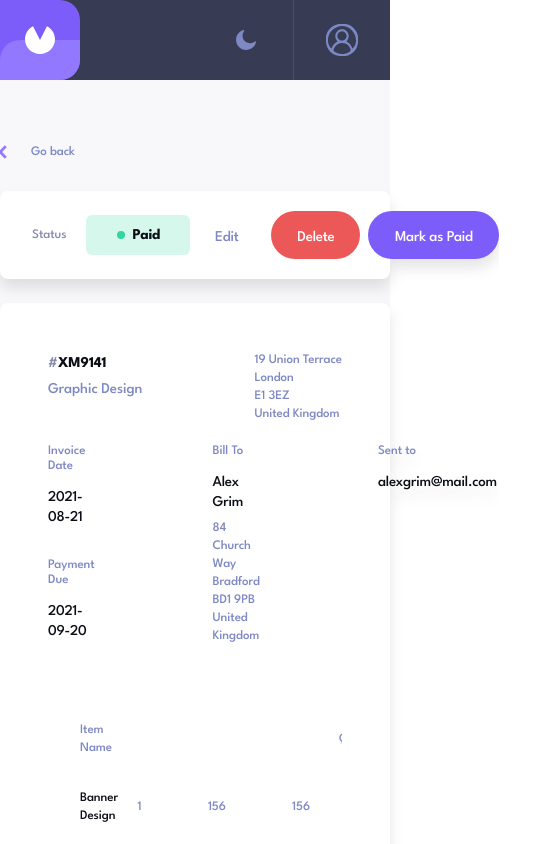
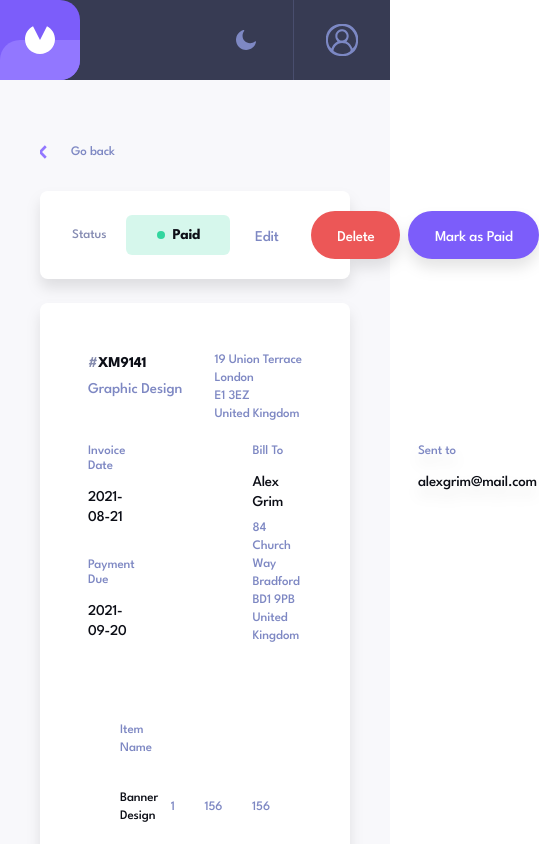
Before and after one commit to GiOrGI175/invoices-front, a Next.js app: page /invoices/1 in a window 390 px wide. Shown: the top 844 px of the page, 539 px wide, since content can reach past the window. Built offline with nearby package versions, Linux system fonts and the light colour scheme.

Commit message:
feature/imvoice tablet responsive

```diff
--- a/app/invoices/[invoicesId]/page.tsx
+++ b/app/invoices/[invoicesId]/page.tsx
@@ -19,7 +19,7 @@ export default function InvoicesId({
 
   return (
     <div
-      className={`pt-[65px] pb-[54px] flex flex-col justify-center items-center w-full min-h-[100dvh]  ${
+      className={`pt-[65px] pb-[54px] max-lg:px-[40px] flex flex-col justify-center items-center w-full min-h-[100dvh]  ${
         isDarkMode ? 'bg-[#141625]' : ' bg-[#F8F8FB]'
       } transition-colors duration-1000 `}
     >
--- a/components/_organisms/invoice/Invoice.tsx
+++ b/components/_organisms/invoice/Invoice.tsx
@@ -54,7 +54,7 @@ export default function Invoice() {
         duration: 1.2,
         stiffness: 120,
       }}
-      className={`max-w-[730px] w-full rounded-[8px] mt-[24px] p-[48px] flex flex-col justify-between drop-shadow-xl  ${
+      className={`lg:max-w-[730px] max-lg:max-w-[688px] w-full rounded-[8px] mt-[24px] p-[48px] flex flex-col justify-between drop-shadow-xl  ${
         isDarkMode ? 'bg-[#1E2139]' : 'bg-[#FFFFFF]'
       } transition-colors duration-1000`}
     >
--- a/components/_organisms/invoice/InvoiceHeader.tsx
+++ b/components/_organisms/invoice/InvoiceHeader.tsx
@@ -53,7 +53,7 @@ export default function InvoiceHeader() {
         duration: 1.2,
         stiffness: 120,
       }}
-      className={`max-w-[730px] w-full h-[88px] rounded-[8px] px-[32px] flex justify-between items-center drop-shadow-xl ${
+      className={`lg:max-w-[730px] max-lg:max-w-[688px] w-full h-[88px] rounded-[8px] px-[32px] flex justify-between items-center drop-shadow-xl ${
         isDarkMode ? 'bg-[#1E2139]' : 'bg-[#FFFFFF]'
       } transition-colors duration-1000`}
     >
```
